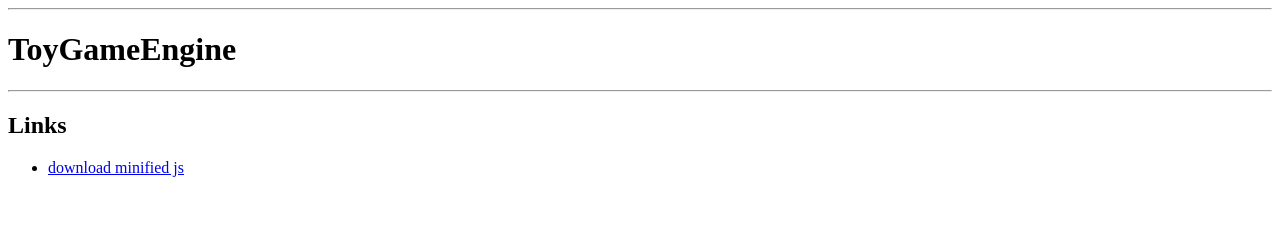
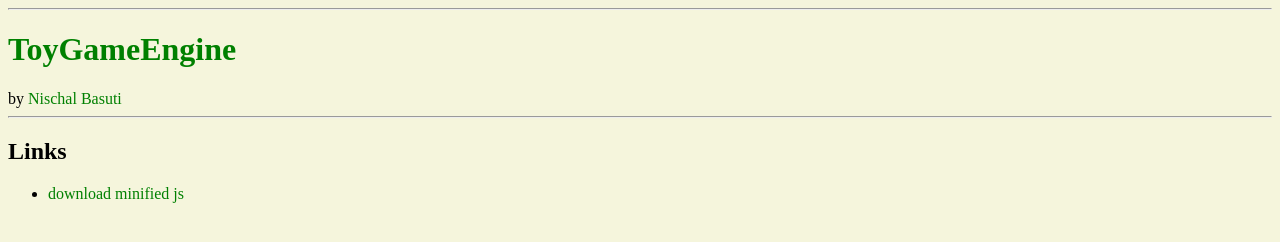
Before and after one commit to nischalbasuti/ToyGameEngine, a plain HTML site: page index.html in a window 1280 px wide. Drawn offline with Linux system fonts and the light colour scheme.

Commit message:
favicon and css

```diff
--- a/index.html
+++ b/index.html
@@ -2,11 +2,24 @@
     <head>
         <meta charset="utf-8">
         <title>ToyGameEngine - Nischal Basuti</title>
-
+        <link rel="shortcut icon" type="image/png" href="favicon.png">
+        <style type="text/css" media="screen">
+            html {
+                background: beige;
+            }
+            a {
+                color:green;
+                text-decoration: none;
+            }
+            a:hover {
+                color:red;
+            }
+        </style>
     </head>
     <body>
         <hr/>
-        <h1>ToyGameEngine</h1>
+        <a href="https://github.com/nischalbasuti/ToyGameEngine"><h1>ToyGameEngine</h1></a>
+        by <a href="https://github.com/nischalbasuti">Nischal Basuti</a>
         <hr/>
         <h2>Links</h2>
         <ul>
```
Also changed, not shown: favicon.png (added).
